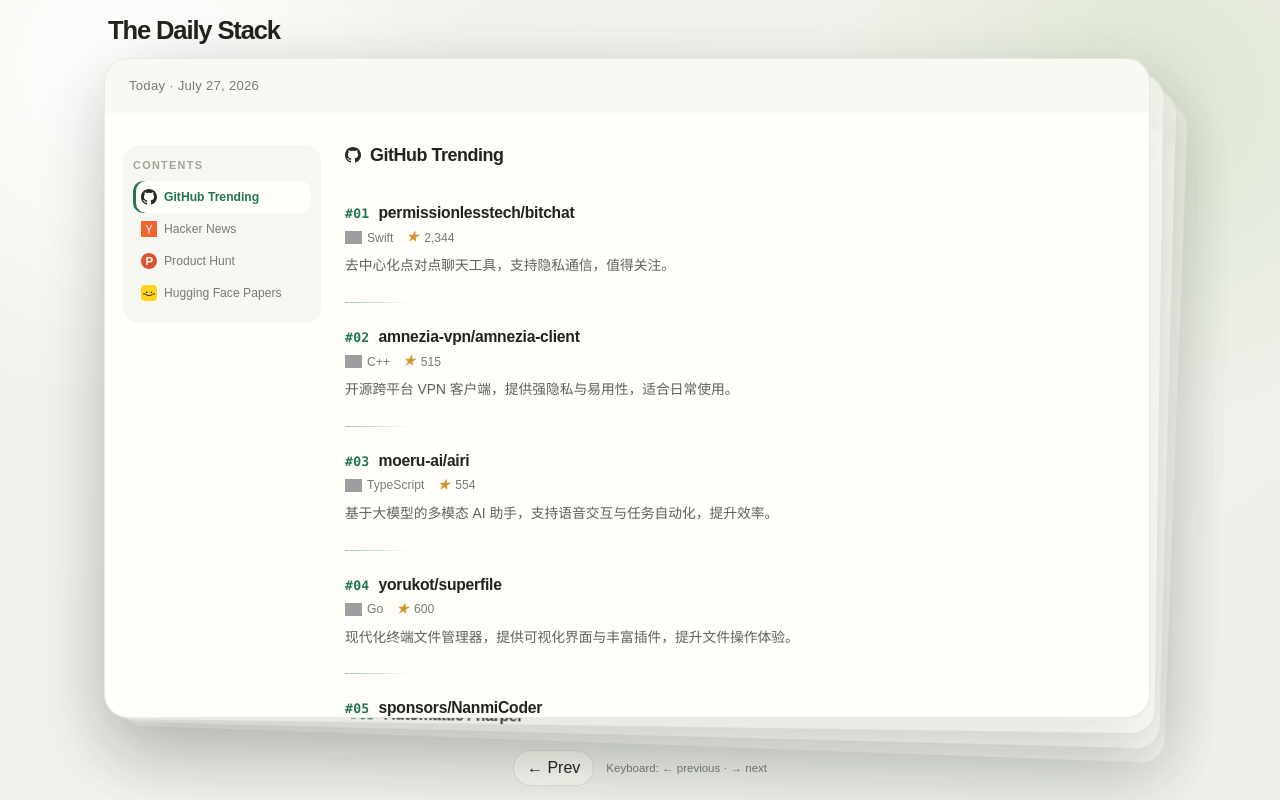
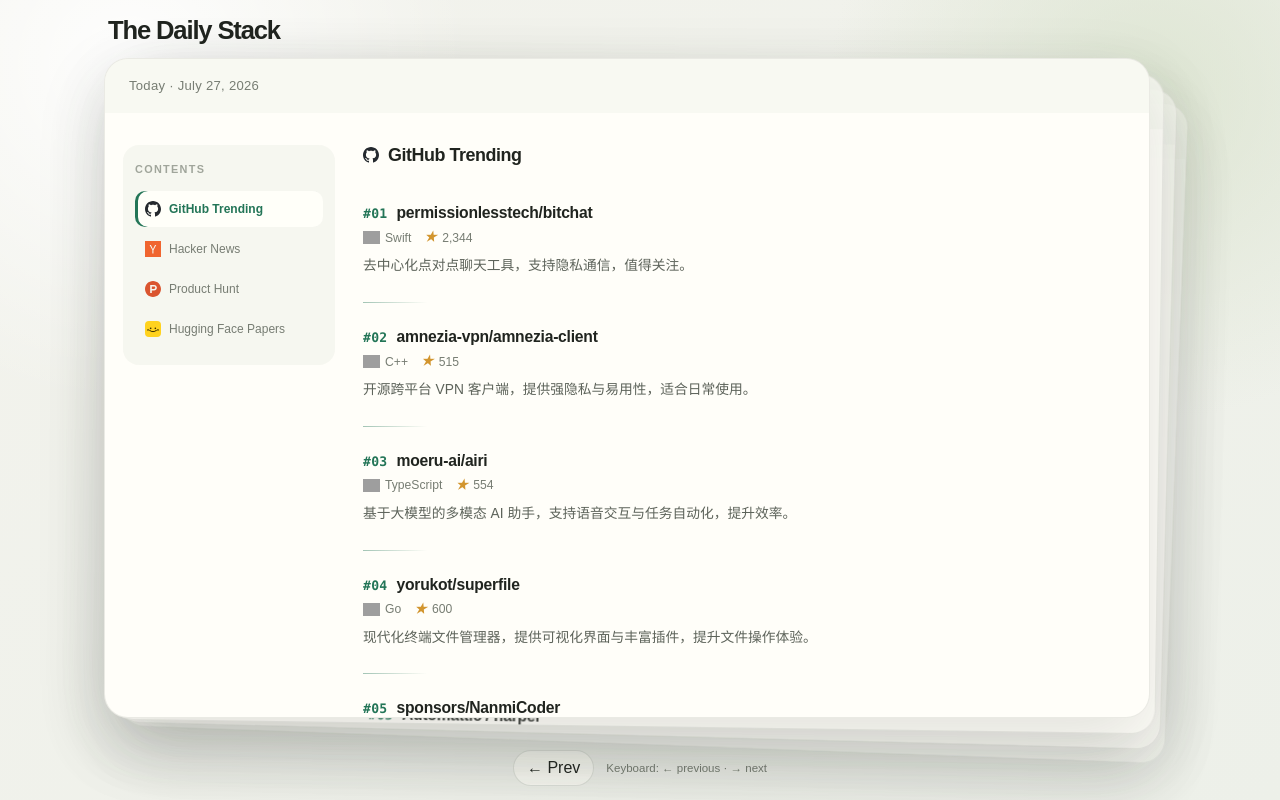
Before and after one commit to abnerzhao/daily-tech-stack, a website: page index.html in a window 1280 px wide. Drawn offline with Linux system fonts and the light colour scheme; grey boxes are pictures that could not be loaded; a small style sheet from the web is missing.

Commit message:
优化：调整内容导航间距

```diff
--- a/index.html
+++ b/index.html
@@ -128,8 +128,8 @@
 
       .document-layout {
         display: grid;
-        grid-template-columns: 198px minmax(0, 1fr);
-        gap: 24px;
+        grid-template-columns: 212px minmax(0, 1fr);
+        gap: 28px;
         width: min(1000px, calc(100% - 36px));
         margin: 0 auto;
         padding: 32px 0 72px;
@@ -139,13 +139,15 @@
         position: sticky;
         top: 30px;
         align-self: start;
-        padding: 14px 10px;
+        display: grid;
+        gap: 4px;
+        padding: 18px 12px;
         border-radius: 16px;
         background: rgba(240, 242, 234, .62);
       }
 
       .contents-title {
-        margin: 0 0 10px;
+        margin: 0 0 12px;
         color: #a0a59b;
         font-size: .68rem;
         font-weight: 700;
@@ -156,11 +158,11 @@
       .contents a {
         display: flex;
         align-items: center;
-        gap: 7px;
-        padding: 8px;
+        gap: 8px;
+        padding: 10px;
         border-radius: 10px;
         color: var(--muted);
-        font-size: .76rem;
+        font-size: .75rem;
         white-space: nowrap;
         text-decoration: none;
         transition: color .18s ease, background .18s ease;
```
